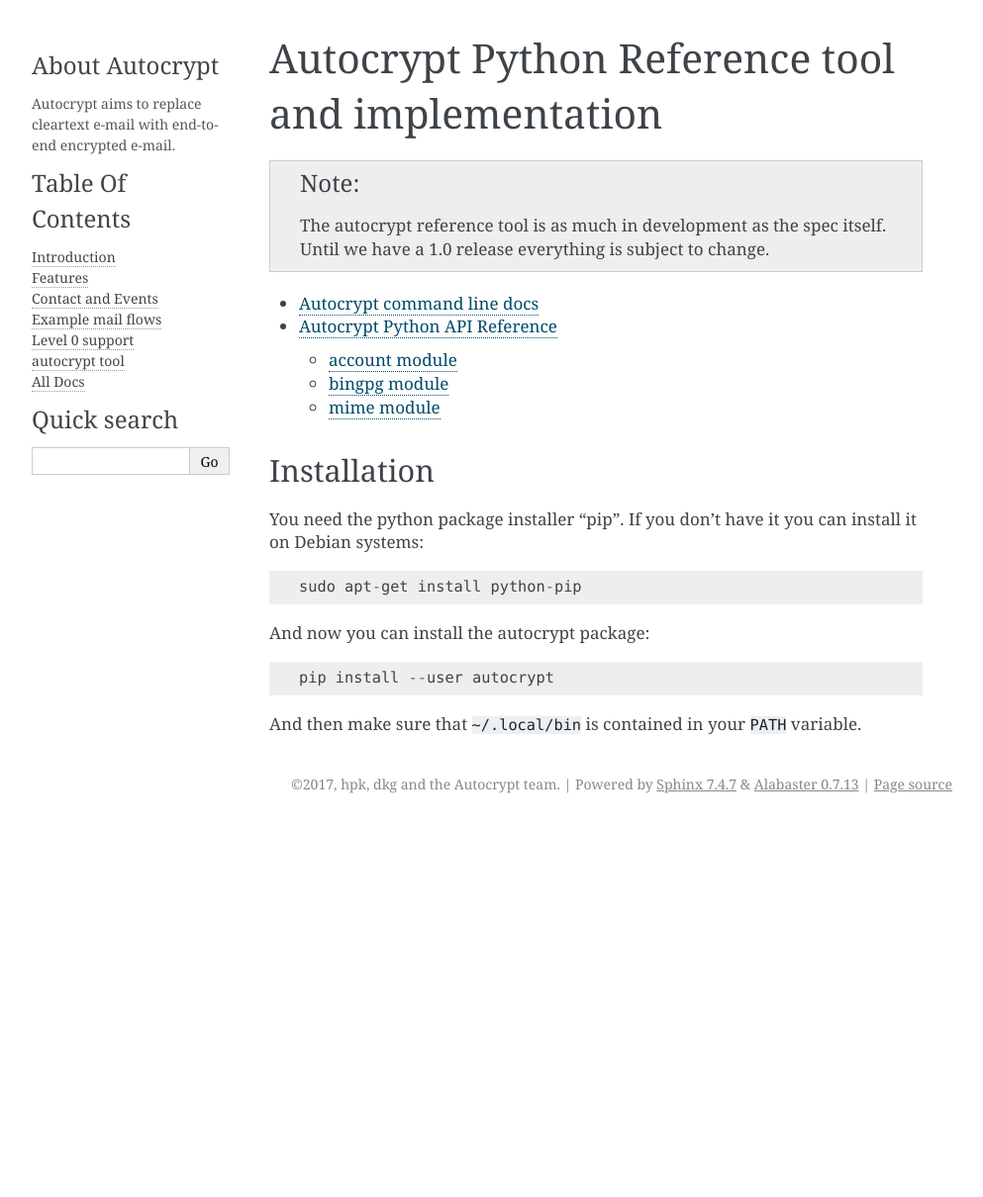
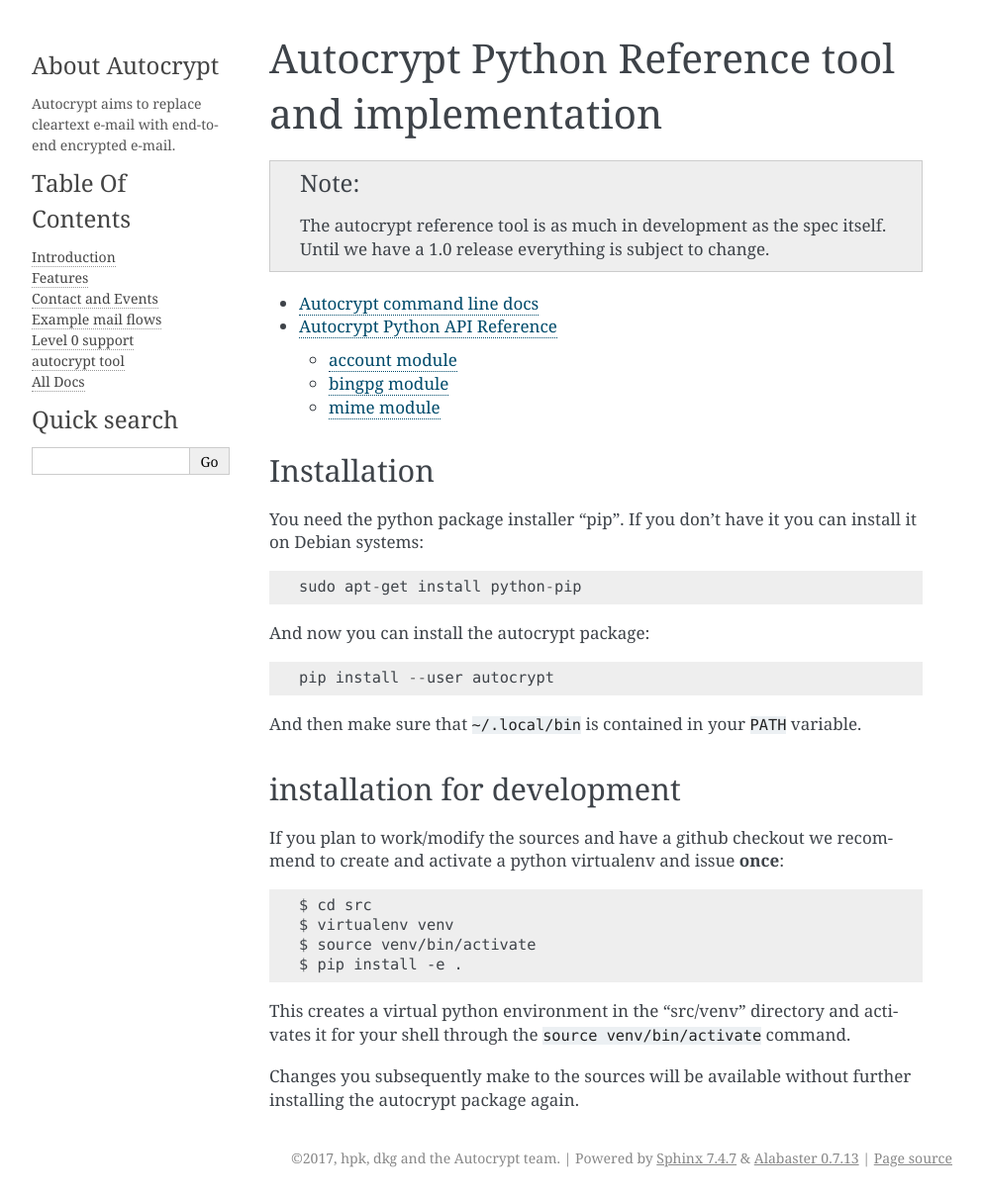
Before and after one commit to autocrypt/autocrypt, a Sphinx documentation site: the page built from doc/src/index.rst, in a window 1280 px wide. Shown: the whole page at 99% size, without its empty margins (148-1141 px from the left). Built offline with Sphinx 7.4.7, drawn with Linux system fonts in a browser that asks for light colours; before the commit the page ends 900 px from its top, so only the background shows below that.

Commit message:
small improvements for doc and adding --status-fd to next-steps

```diff
--- a/doc/src/index.rst
+++ b/doc/src/index.rst
@@ -29,3 +29,23 @@
 
 And then make sure that ``~/.local/bin`` is contained
 in your ``PATH`` variable.
+
+installation for development
+----------------------------
+
+If you plan to work/modify the sources and have
+a github checkout we recommend to create and activate
+a python virtualenv and issue **once**::
+
+    $ cd src
+    $ virtualenv venv
+    $ source venv/bin/activate
+    $ pip install -e .
+
+This creates a virtual python environment
+in the "src/venv" directory and activates it for your
+shell through the ``source venv/bin/activate`` command.
+
+Changes you subsequently make to the sources will be
+available without further installing the autocrypt
+package again.
```
Also changed, not shown: 1 other file.
